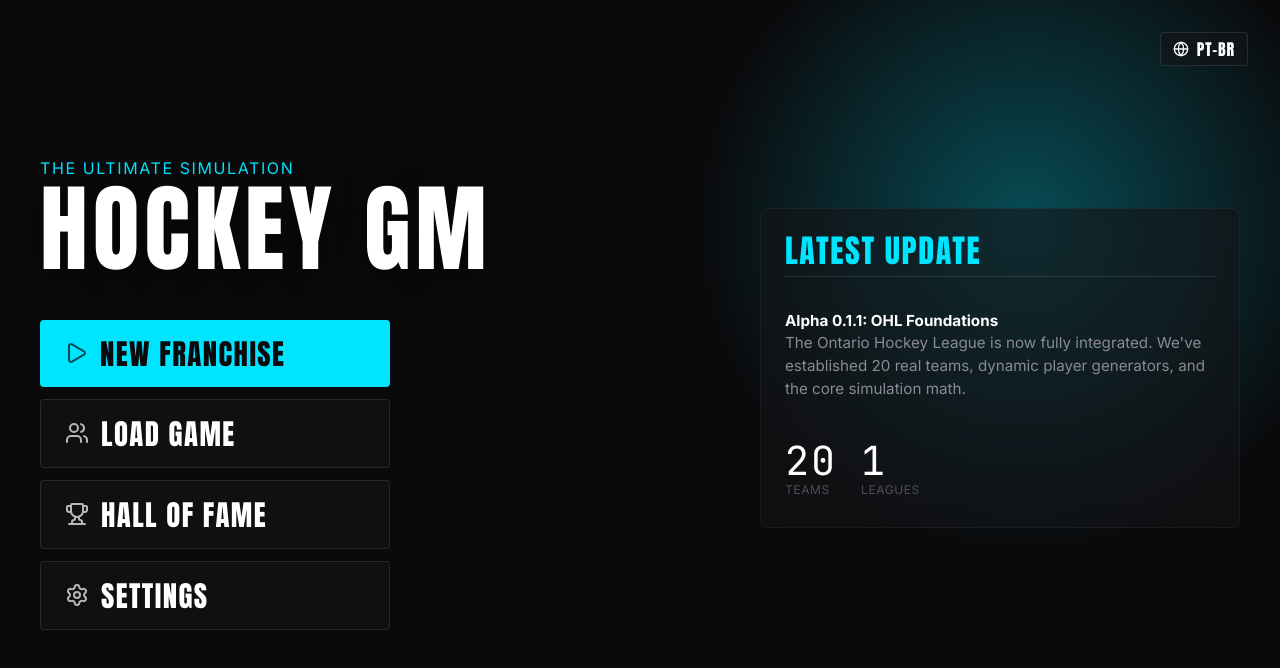
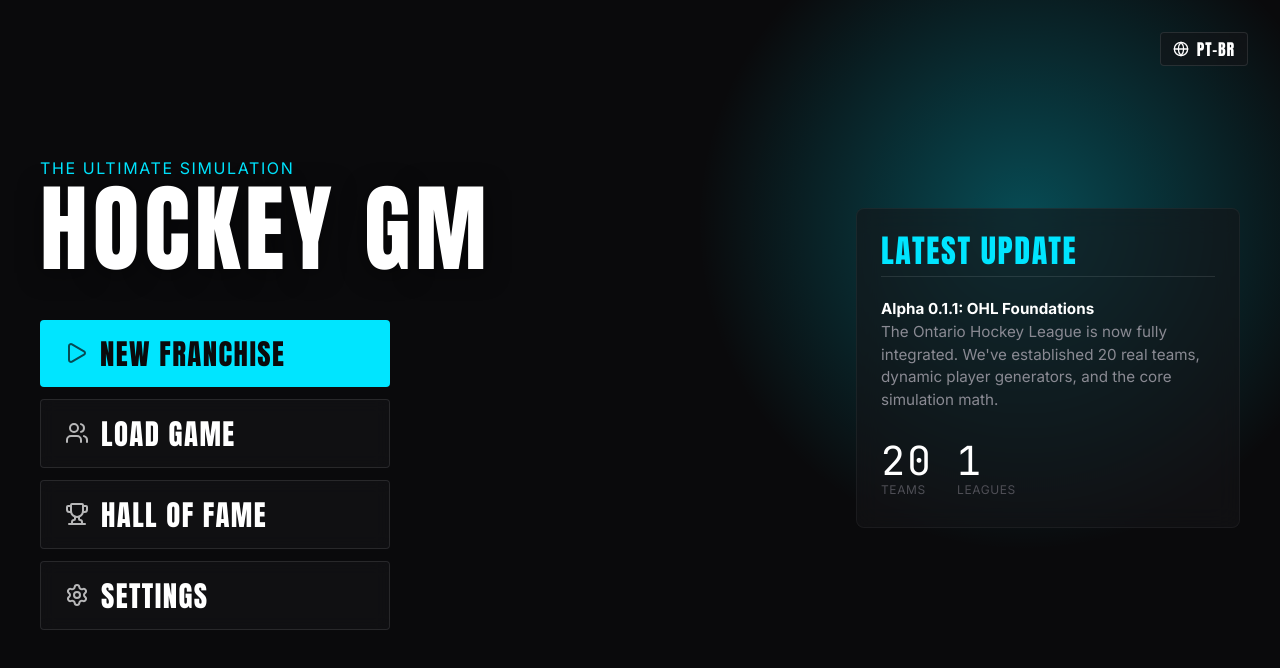
Before and after one commit to teixeiralucs/hockey-gm, a React (Vite) app: page / in a window 1280 px wide. Shown: the top 668 px of the page. Built offline with nearby package versions, Linux system fonts and the light colour scheme; a web font is replaced by a local one.

Commit message:
style: split junior hockey to value/label and revert card width to 384px

```diff
--- a/src/features/main-menu/MainMenu.css
+++ b/src/features/main-menu/MainMenu.css
@@ -87,7 +87,7 @@
   flex-direction: column;
   justify-content: flex-start;
   width: 100%;
-  max-width: 480px; /* Aumentado para 450px */
+  max-width: 384px; /* Voltando para 384px (w-96) agora que otimizamos o texto */
 }
 
 .info-panel {
--- a/src/features/setup/SelectLeague.tsx
+++ b/src/features/setup/SelectLeague.tsx
@@ -101,9 +101,8 @@ export const SelectLeague: React.FC = () => {
                     <span className="stat-label">Teams</span>
                   </div>
                   <div className="stat">
-                    <span className="stat-value font-display" style={{ whiteSpace: 'nowrap' }}>
-                      Junior Hockey
-                    </span>
+                    <span className="stat-value font-display">JUNIOR</span>
+                    <span className="stat-label">Hockey</span>
                   </div>
                 </div>
               </div>
--- a/src/features/setup/SelectTeam.css
+++ b/src/features/setup/SelectTeam.css
@@ -174,7 +174,7 @@
 
 @media (min-width: 768px) {
   .team-details-col {
-    width: 480px; /* Mantendo consistência com MainMenu */
+    width: 384px; /* w-96 */
   }
 }
 
```
